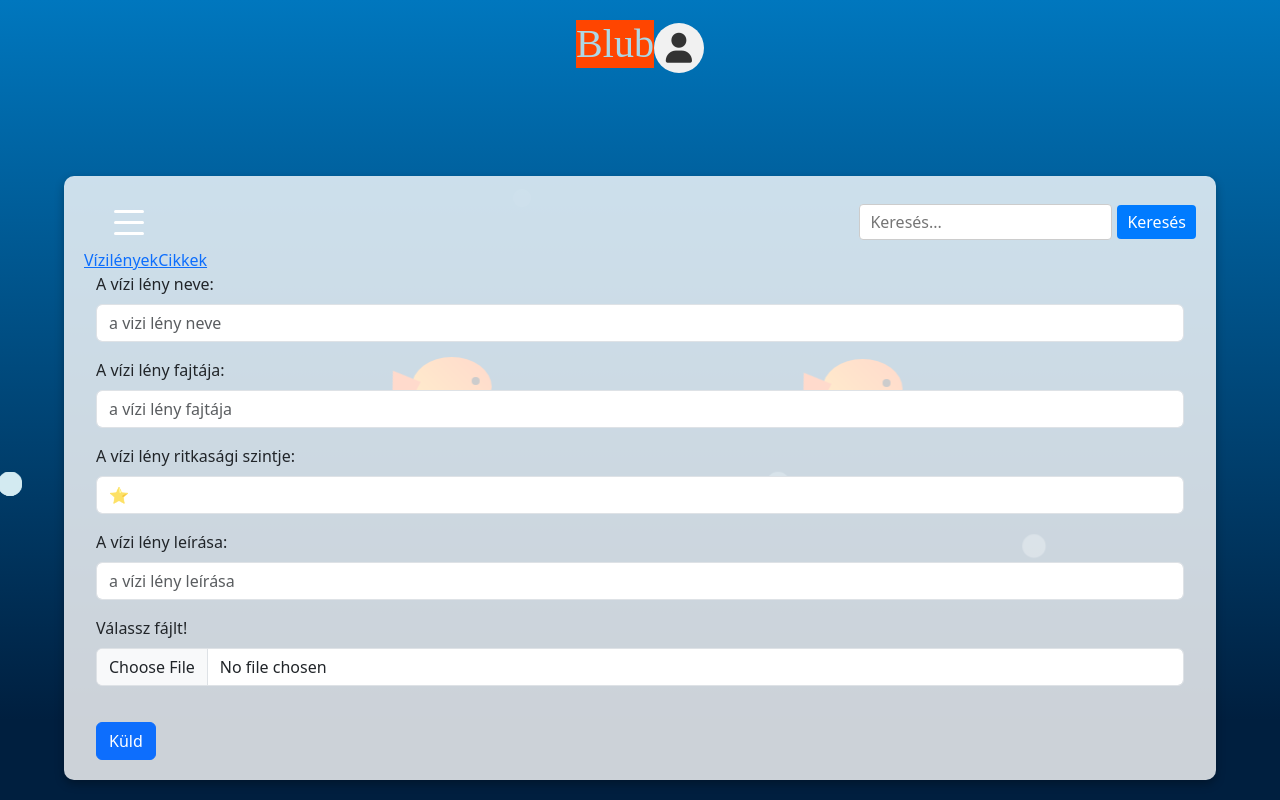
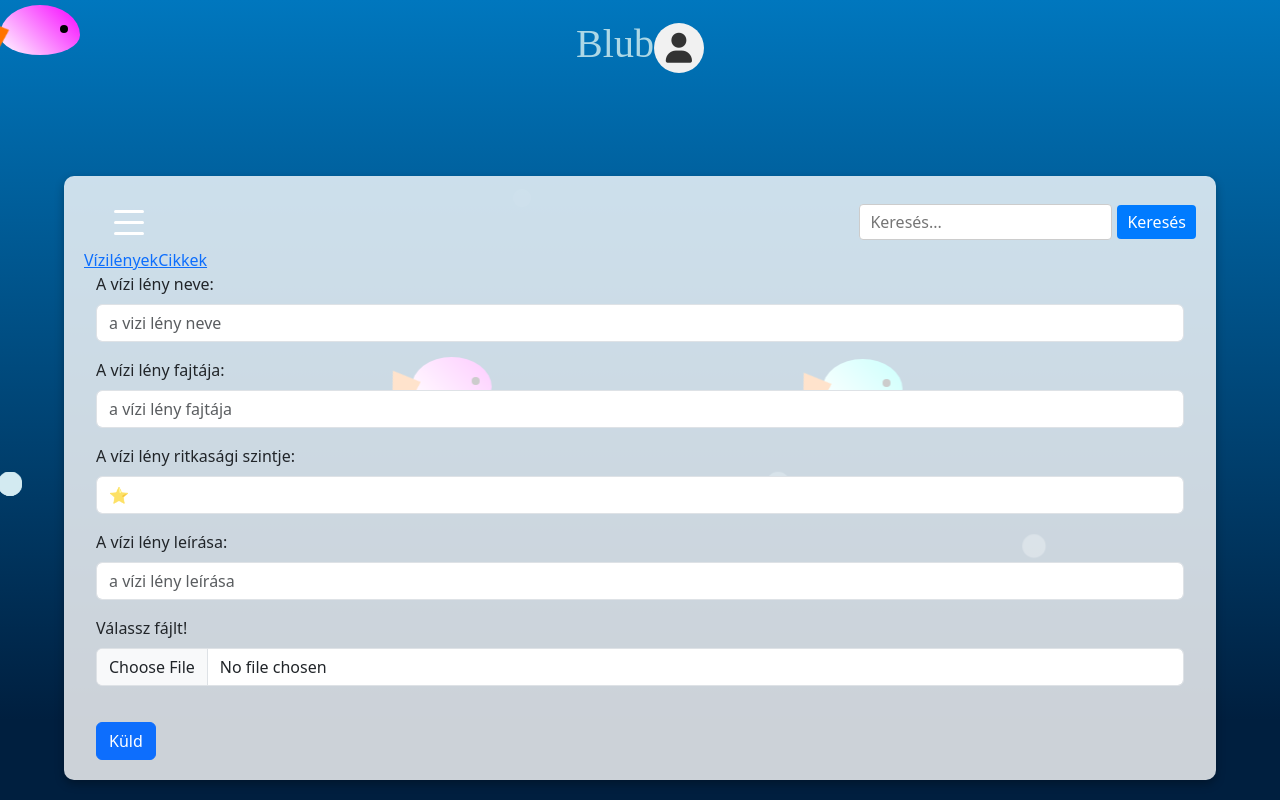
Before and after one commit to Blub-szakDolgozat/blub-szakdolgozat_frontend, a React (Create React App) app: page /admin/vizilenyekurlap in a window 1280 px wide. Built offline with nearby package versions, Linux system fonts and the light colour scheme; no server answers.

Commit message:
Ocean.css létrehozása, három különbözö ha hozzáadása

```diff
--- a/src/App.css
+++ b/src/App.css
@@ -1,4 +1,4 @@
-/* Általános oldalbeállítások */
+
 .App {
   position: relative;
   height: 100vh;
@@ -21,116 +21,3 @@
   z-index: 2;
   position: relative;
 }
-h1{
- background-color: #ff4500;
-}
-/* Óceán háttér */
-.ocean {
-  position: fixed;
-  top: 0;
-  left: 0;
-  width: 100%;
-  height: 100%;
-  z-index: 0;
-  background: linear-gradient(to bottom, #0077be, #001f3f 90%);
-  overflow: hidden;
-}
-
-/* Buborék animáció */
-.bubbles {
-  position: absolute;
-  bottom: 0;
-  width: 100%;
-  height: 100%;
-  z-index: 1;
-  pointer-events: none;
-}
-
-.bubble {
-  position: absolute;
-  bottom: -100px;
-  width: 20px;
-  height: 20px;
-  background-color: rgba(255, 255, 255, 0.6);
-  border-radius: 50%;
-  animation: rise 10s infinite ease-in;
-  opacity: 0.7;
-}
-
-.bubble:nth-child(odd) {
-  background-color: rgba(173, 216, 230, 0.8);
-}
-
-.bubble:nth-child(1) { left: 20%; animation-duration: 8s; }
-.bubble:nth-child(2) { left: 40%; animation-duration: 6s; }
-.bubble:nth-child(3) { left: 60%; animation-duration: 10s; }
-.bubble:nth-child(4) { left: 80%; animation-duration: 12s; }
-
-@keyframes rise {
-  0% { transform: translateY(0) scale(1); }
-  50% { transform: translateY(-50vh) scale(1.2); }
-  100% { transform: translateY(-100vh) scale(0.8); opacity: 0; }
-}
-
-/* Halak */
-.fish {
-  position: absolute;
-  z-index: 1;
-  width: 120px;
-  height: 60px;
-  display: flex;
-  align-items: center;
-  animation: swim 8s infinite ease-in-out;
-}
-
-.fish-body {
-  background: linear-gradient(45deg, #ffa500, #ff4500);
-  border-radius: 50% 50% 50% 50% / 60% 60% 40% 40%;
-  width: 80px;
-  height: 50px;
-  position: relative;
-}
-
-.fish-tail {
-  width: 30px;
-  height: 40px;
-  background: #ff4500;
-  clip-path: polygon(100% 50%, 25% 0, 0 50%, 25% 100%);
-  position: absolute;
-  left: -20px;
-  top: 10px;
-  animation: tailMove 0.6s infinite alternate;
-}
-
-.fish-eye {
-  position: absolute;
-  width: 8px;
-  height: 8px;
-  background: black;
-  border-radius: 50%;
-  top: 20px;
-  left: 60px;
-}
-
-@keyframes swim {
-  0% { transform: translateX(-120px); top: 30%; }
-  50% { transform: translateX(50vw); top: 50%; }
-  100% { transform: translateX(100vw); top: 30%; }
-}
-
-@keyframes tailMove {
-  0% { transform: rotate(20deg); }
-  100% { transform: rotate(-20deg); }
-}
-
-/* Tartalom doboz */
-.App-content {
-  position: relative;
-  z-index: 2;
-  background: rgba(255, 255, 255, 0.8);
-  width: 90%;
-  padding: 20px;
-  margin-top: 10vh;
-  border-radius: 10px;
-  box-shadow: 0px 4px 10px rgba(0, 0, 0, 0.3);
-}
--- a/src/pages/Layout.js
+++ b/src/pages/Layout.js
@@ -2,7 +2,7 @@ import React, { useState, useEffect } from 'react';
 import { Link, Outlet } from 'react-router-dom';
 import './Layout.css';
 import ProfileKep from '../components/ProfilKep';
-import '../App.css';
+import './Ocean.css';
 
 function Buborekok() {
   const bubbles = Array.from({ length: 20 }, (_, index) => (
@@ -20,8 +20,15 @@ function Halak() {
           <div className="fish-tail"></div>
         </div>
       </div>
+
       <div className="fish" style={{ animationDelay: '3s' }}>
-        <div className="fish-body">
+        <div className="fish-body2">
+          <div className="fish-eye"></div>
+          <div className="fish-tail"></div>
+        </div>
+      </div>
+      <div className="fish" style={{ animationDelay: '6s' }}>
+        <div className="fish-body3">
           <div className="fish-eye"></div>
           <div className="fish-tail"></div>
         </div>
--- /dev/null
+++ b/src/pages/Ocean.css
@@ -0,0 +1,124 @@
+
+.ocean {
+    position: fixed;
+    top: 0;
+    left: 0;
+    width: 100%;
+    height: 100%;
+    z-index: 0;
+    background: linear-gradient(to bottom, #0077be, #001f3f 90%);
+    overflow: hidden;
+  }
+
+
+  .bubbles {
+    position: absolute;
+    bottom: 0;
+    width: 100%;
+    height: 100%;
+    z-index: 1;
+    pointer-events: none;
+  }
+
+  .bubble {
+    position: absolute;
+    bottom: -100px;
+    width: 20px;
+    height: 20px;
+    background-color: rgba(255, 255, 255, 0.6);
+    border-radius: 50%;
+    animation: rise 10s infinite ease-in;
+    opacity: 0.7;
+  }
+
+  .bubble:nth-child(odd) {
+    background-color: rgba(173, 216, 230, 0.8);
+  }
+
+  .bubble:nth-child(1) { left: 20%; animation-duration: 8s; }
+  .bubble:nth-child(2) { left: 40%; animation-duration: 6s; }
+  .bubble:nth-child(3) { left: 60%; animation-duration: 10s; }
+  .bubble:nth-child(4) { left: 80%; animation-duration: 12s; }
+
+  @keyframes rise {
+    0% { transform: translateY(0) scale(1); }
+    50% { transform: translateY(-50vh) scale(1.2); }
+    100% { transform: translateY(-100vh) scale(0.8); opacity: 0; }
+  }
+
+  .fish {
+    position: absolute;
+    z-index: 1;
+    width: 120px;
+    height: 60px;
+    display: flex;
+    align-items: center;
+    animation: swim 8s infinite ease-in-out;
+  }
+
+  .fish-body {
+    background: linear-gradient(45deg, #ffffff, hsl(177, 100%, 50%));
+    border-radius: 50% 50% 50% 50% / 60% 60% 40% 40%;
+    width: 80px;
+    height: 50px;
+    position: relative;
+  }
+
+  .fish-body2 {
+    background: linear-gradient(45deg, #ffffff, hsl(298, 100%, 50%));
+    border-radius: 50% 50% 50% 50% / 60% 60% 40% 40%;
+    width: 80px;
+    height: 50px;
+    position: relative;
+  }
+  .fish-body3 {
+    background: linear-gradient(45deg, #ffffff, hsl(298, 100%, 50%));
+    border-radius: 50% 50% 50% 50% / 60% 60% 40% 40%;
+    width: 80px;
+    height: 50px;
+    position: relative;
+  }
+
+  .fish-tail {
+    width: 30px;
+    height: 40px;
+    background: #ff7300;
+    clip-path: polygon(100% 50%, 25% 0, 0 50%, 25% 100%);
+    position: absolute;
+    left: -20px;
+    top: 10px;
+    animation: tailMove 0.6s infinite alternate;
+  }
+
+  .fish-eye {
+    position: absolute;
+    width: 8px;
+    height: 8px;
+    background: black;
+    border-radius: 50%;
+    top: 20px;
+    left: 60px;
+  }
+
+  @keyframes swim {
+    0% { transform: translateX(-120px); top: 30%; }
+    50% { transform: translateX(50vw); top: 50%; }
+    100% { transform: translateX(100vw); top: 30%; }
+  }
+
+  @keyframes tailMove {
+    0% { transform: rotate(20deg); }
+    100% { transform: rotate(-20deg); }
+  }
+
+  /* Tartalom doboz */
+  .App-content {
+    position: relative;
+    z-index: 2;
+    background: rgba(255, 255, 255, 0.8);
+    width: 90%;
+    padding: 20px;
+    margin-top: 10vh;
+    border-radius: 10px;
+    box-shadow: 0px 4px 10px rgba(0, 0, 0, 0.3);
+  }
```
